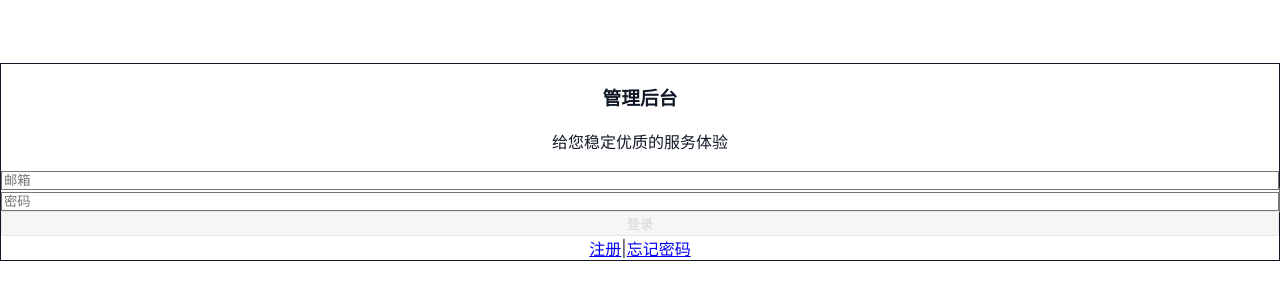
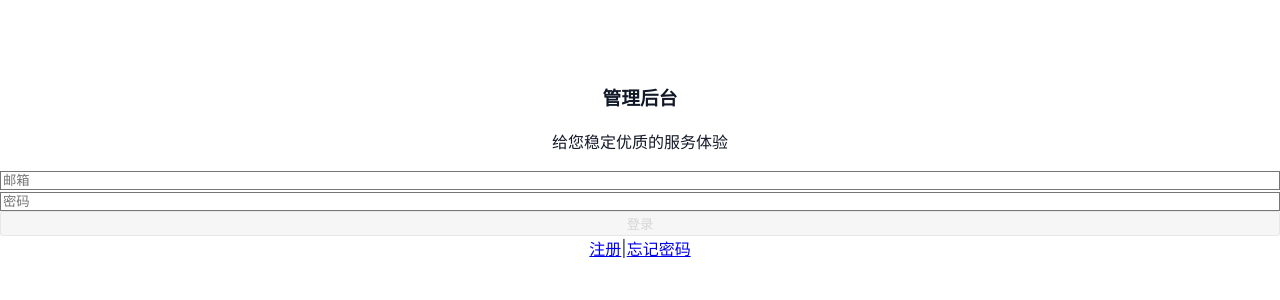
Before and after one commit to yahao333/admin-dashboard, a Next.js app: page /login in a window 1280 px wide. Shown: the part 238-538 px from the top of the page. Built offline with nearby package versions, Linux system fonts and the light colour scheme; no server answers.

Commit message:
style(login): 移除卡片阴影并调整边框样式以简化界面

```diff
--- a/app/(auth)/login/page.tsx
+++ b/app/(auth)/login/page.tsx
@@ -43,7 +43,7 @@ export default function LoginPage() {
 
   return (
     <section className="flex min-h-screen items-center justify-center py-10">
-      <Card className="w-full max-w-md shadow-xl rounded-xl">
+      <Card className="w-full max-w-md rounded-xl border-0 shadow-none">
         <CardHeader className="text-center">
           <CardTitle className="text-3xl font-bold">管理后台</CardTitle>
           <CardDescription className="text-zinc-500">给您稳定优质的服务体验</CardDescription>
```
